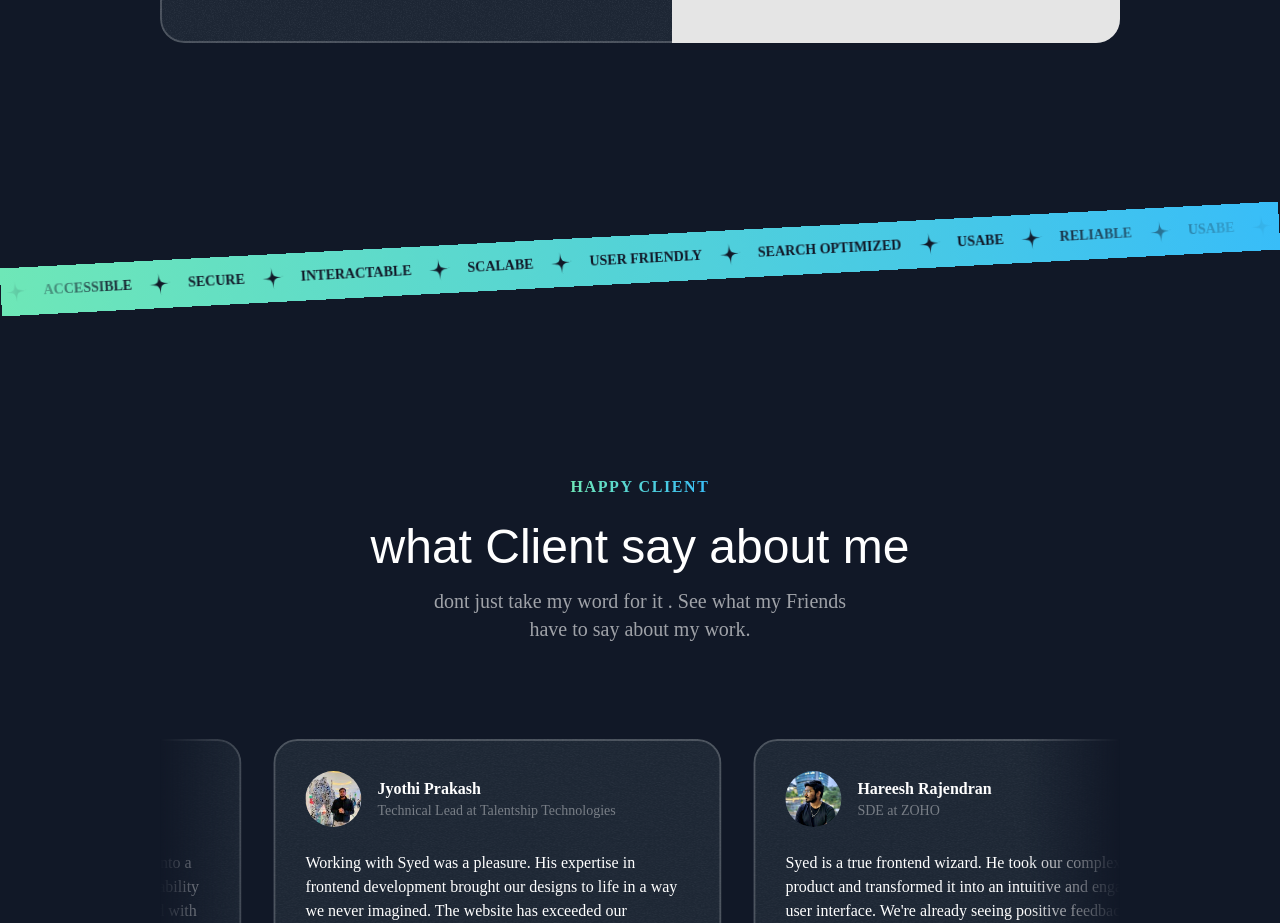
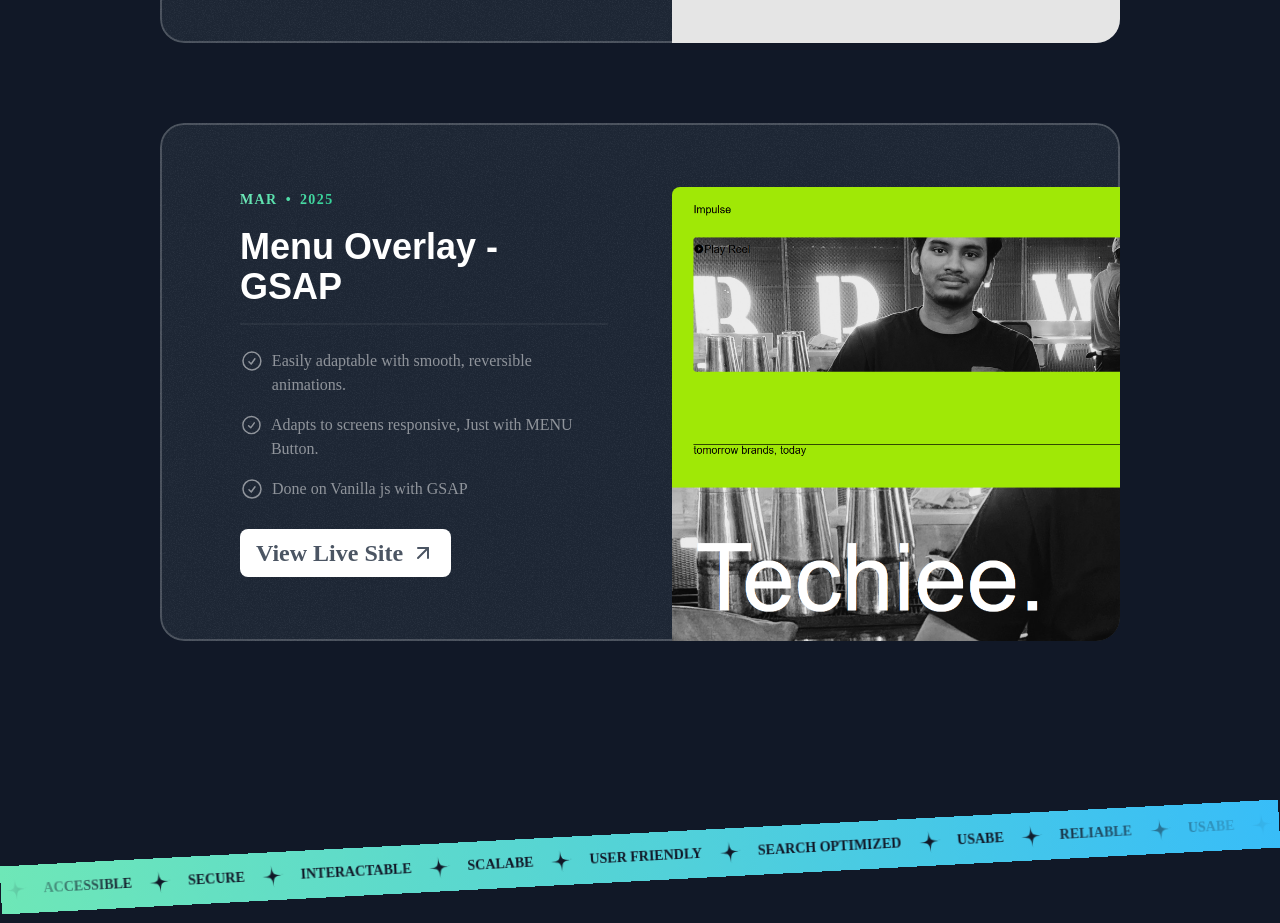
Before and after one commit to Asyedabdulrahman/Portfolio_, a Next.js app: page / in a window 1280 px wide. Shown: the part 5739-6662 px from the top of the page. Built offline with nearby package versions, Linux system fonts and the light colour scheme; a web font is replaced by a local one.

Commit message:
added my latest misc project menu overlay using GSAP

```diff
--- a/src/sections/MiscProject.tsx
+++ b/src/sections/MiscProject.tsx
@@ -7,6 +7,7 @@ import Image from "next/image";
 import TinImage from "@/assets/images/3D-Tin.png"
 import ImageSlider from "@/assets/images/imageSlider.png"
 import JSLoversLogo from "@/assets/images/jslovers-logo.png"
+import menuoverlay from "@/assets/images/menuOverlaySyed.png"
 
 
 export const MiscProject = () => {
@@ -54,6 +55,25 @@ export const MiscProject = () => {
             link: "https://animated-image-slider.vercel.app/",
             image: ImageSlider
         },
+        {
+            company: "Mar",
+            year: "2025",
+            title: "Menu Overlay - GSAP",
+            results: [
+                {
+                    title: "Easily adaptable with smooth, reversible animations."
+                },
+                {
+                    title: "Adapts to screens responsive, Just with MENU Button."
+                },
+                {
+                    title: "Done on Vanilla js with GSAP"
+                },
+            ],
+            link: "https://menu-overlay-gsap.vercel.app/",
+            image: menuoverlay
+
+        }
     ]
 
     return (
```
Also changed, not shown: src/assets/images/menuOverlaySyed.png (added).
